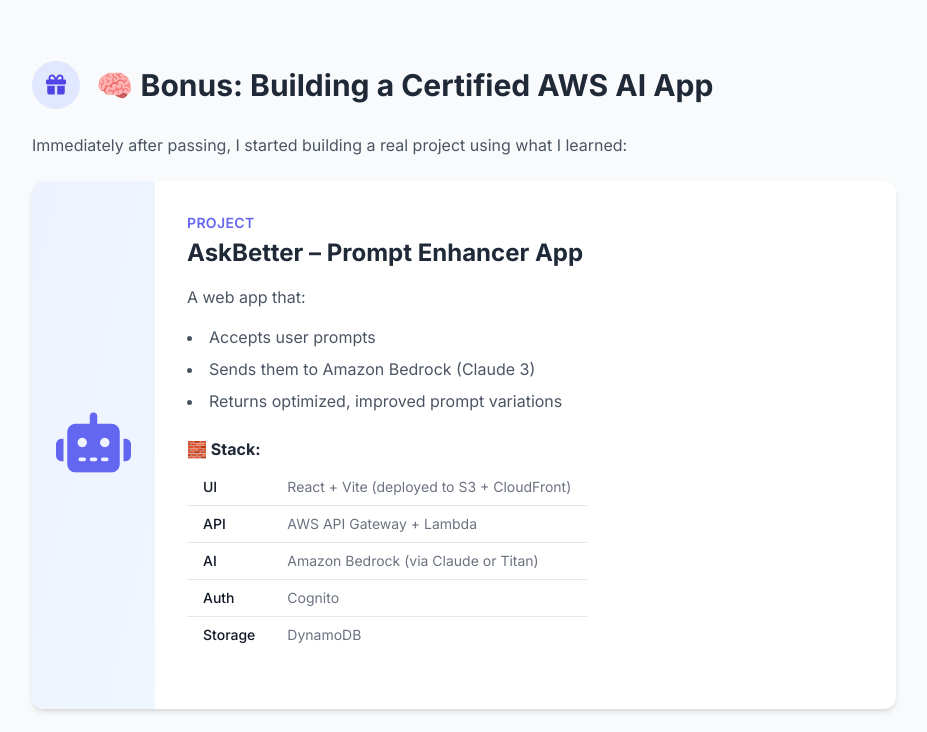
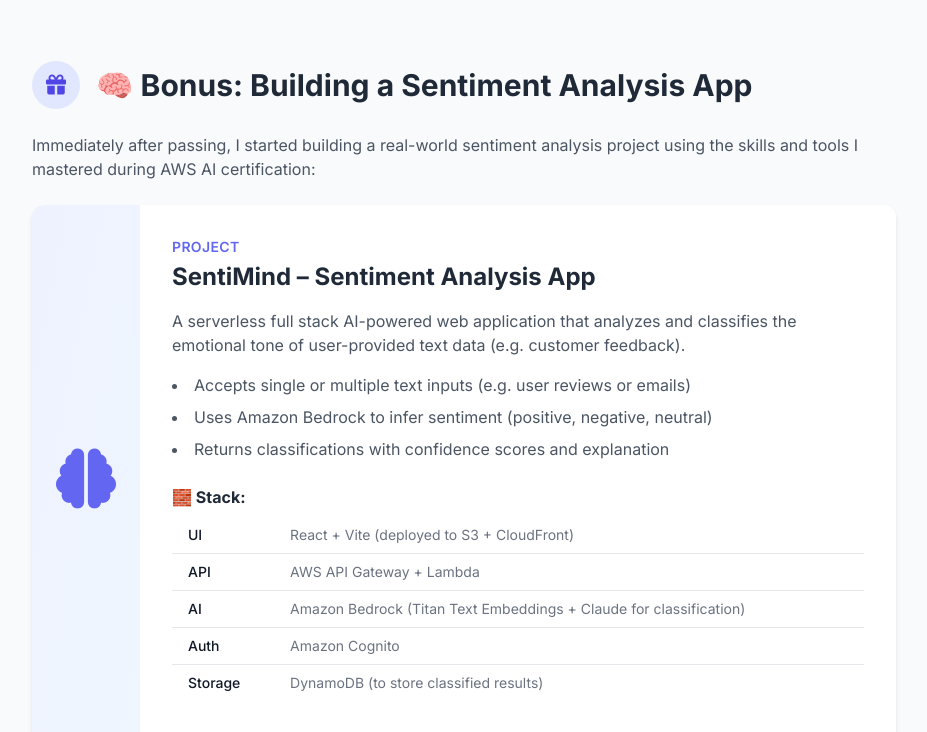
Before and after one commit to PantelisTsagkas/aws-ai-practitioner, a plain HTML site: page index.html in a window 1280 px wide. Shown: the part 2868-3600 px from the top of the page, without its empty margins (176-1103 px from the left). Drawn offline with nearby package versions, Linux system fonts and the light colour scheme.

Commit message:
change the project that I am building

```diff
--- a/index.html
+++ b/index.html
@@ -299,29 +299,29 @@
         <div class="flex items-center justify-center w-12 h-12 rounded-full bg-indigo-100 text-indigo-600 mr-4">
             <i class="fas fa-gift text-xl"></i>
         </div>
-                    <h2 class="text-3xl font-bold">🧠 Bonus: Building a Certified AWS AI App</h2>
+        <h2 class="text-3xl font-bold">🧠 Bonus: Building a Sentiment Analysis App</h2>
     </div>
     <p class="text-gray-600 mb-6">
-                    Immediately after passing, I started building a real project using what I learned:
+        Immediately after passing, I started building a real-world sentiment analysis project using the skills and tools I mastered during AWS AI certification:
     </p>
 
     <div class="bg-white rounded-xl shadow-md overflow-hidden mb-8">
         <div class="md:flex">
             <div class="md:shrink-0 p-6 flex items-center justify-center bg-gradient-to-br from-indigo-50 to-blue-50">
                 <div class="floating">
-                                <i class="fas fa-robot text-6xl text-indigo-500"></i>
+                    <i class="fas fa-brain text-6xl text-indigo-500"></i>
                 </div>
             </div>
             <div class="p-8">
                 <div class="uppercase tracking-wide text-sm text-indigo-500 font-semibold">Project</div>
-                            <h3 class="text-2xl font-bold mt-1 mb-4">AskBetter – Prompt Enhancer App</h3>
+                <h3 class="text-2xl font-bold mt-1 mb-4">SentiMind – Sentiment Analysis App</h3>
                 <p class="text-gray-600 mb-4">
-                                A web app that:
+                    A serverless full stack AI-powered web application that analyzes and classifies the emotional tone of user-provided text data (e.g. customer feedback).
                 </p>
                 <ul class="list-disc list-inside text-gray-600 space-y-2 mb-6">
-                                <li>Accepts user prompts</li>
-                                <li>Sends them to Amazon Bedrock (Claude 3)</li>
-                                <li>Returns optimized, improved prompt variations</li>
+                    <li>Accepts single or multiple text inputs (e.g. user reviews or emails)</li>
+                    <li>Uses Amazon Bedrock to infer sentiment (positive, negative, neutral)</li>
+                    <li>Returns classifications with confidence scores and explanation</li>
                 </ul>
 
                 <div class="mb-6">
@@ -339,26 +339,26 @@
                                 </tr>
                                 <tr>
                                     <td class="px-4 py-2 whitespace-nowrap text-sm font-medium text-gray-900">AI</td>
-                                                <td class="px-4 py-2 whitespace-nowrap text-sm text-gray-500">Amazon Bedrock (via Claude or Titan)</td>
+                                    <td class="px-4 py-2 whitespace-nowrap text-sm text-gray-500">Amazon Bedrock (Titan Text Embeddings + Claude for classification)</td>
                                 </tr>
                                 <tr>
-                                                <td class="px-4 py-2 whitespace-nowrap text-sm font-medium text-gray-900">Auth </td>
-                                                <td class="px-4 py-2 whitespace-nowrap text-sm text-gray-500">Cognito</td>
+                                    <td class="px-4 py-2 whitespace-nowrap text-sm font-medium text-gray-900">Auth</td>
+                                    <td class="px-4 py-2 whitespace-nowrap text-sm text-gray-500">Amazon Cognito</td>
                                 </tr>
                                 <tr>
-                                                <td class="px-4 py-2 whitespace-nowrap text-sm font-medium text-gray-900">Storage </td>
-                                                <td class="px-4 py-2 whitespace-nowrap text-sm text-gray-500">DynamoDB</td>
+                                    <td class="px-4 py-2 whitespace-nowrap text-sm font-medium text-gray-900">Storage</td>
+                                    <td class="px-4 py-2 whitespace-nowrap text-sm text-gray-500">DynamoDB (to store classified results)</td>
                                 </tr>
                             </tbody>
                         </table>
                     </div>
                 </div>
 
-
             </div>
         </div>
     </div>
 </section>
+
 
             <!-- Resources Section -->
             <section class="mb-16">
```
Lines whose indentation alone changed are shown as unchanged.
